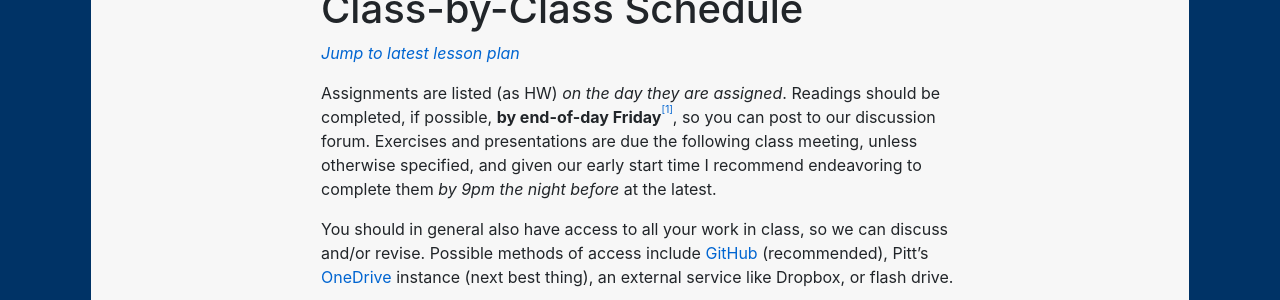
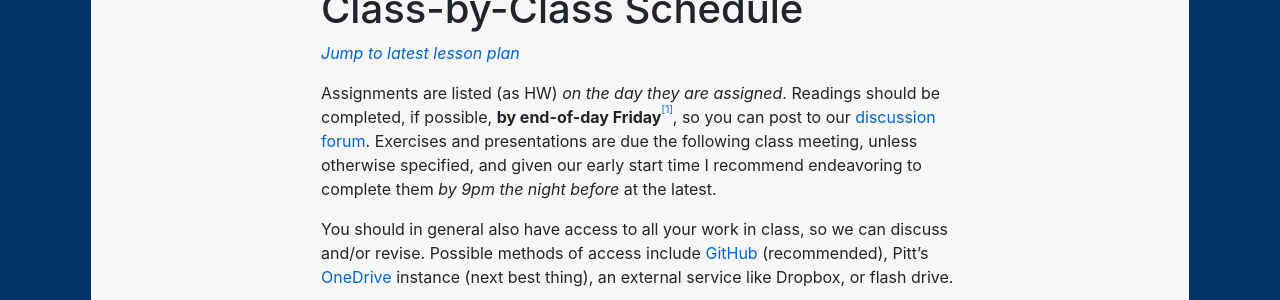
Before and after one commit to benmiller314/dsam2023fall, a Jekyll site: the page built from schedule.md, in a window 1280 px wide and 900 px high. Shown: the part 294-594 px from the top of the window. Built offline with Jekyll 4.4.1, drawn with Linux system fonts in a browser that asks for light colours; our own code applies the rules of GitHub Pages for plain Markdown files; some of the changed lines change nothing that is shown.

Commit message:
add link to discussion forum
as part of general reading response paragraph on top of schedule page

```diff
--- a/schedule.md
+++ b/schedule.md
@@ -9,7 +9,7 @@ banneralt: "banner: phases of the moon"
 
 *[Jump to latest lesson plan](#current)*
 
-Assignments are listed (as HW) *on the day they are assigned*. Readings should be completed, if possible, <strong>by end-of-day Friday</strong><a href="#ftn1" class="ftnref" id="ftnref1" title="This early deadline is not my way of being mean; it's just that sometimes things will take longer than you expect, and I'd really like for you to be able to sleep, and for me to be able to look over your work in the morning before class. Those latter two things are the real priorities that the 'night before' policy is meant to achieve."><sup>[1]</sup></a>, so you can post to our discussion forum. Exercises and presentations are due the following class meeting, unless otherwise specified, and given our early start time I recommend endeavoring to complete them *by 9pm the night before* at the latest.
+Assignments are listed (as HW) *on the day they are assigned*. Readings should be completed, if possible, <strong>by end-of-day Friday</strong><a href="#ftn1" class="ftnref" id="ftnref1" title="This early deadline is not my way of being mean; it's just that sometimes things will take longer than you expect, and I'd really like for you to be able to sleep, and for me to be able to look over your work in the morning before class. Those latter two things are the real priorities that the 'night before' policy is meant to achieve."><sup>[1]</sup></a>, so you can post to our <a href="{{site.github_url}}/discussions}}">discussion forum</a>. Exercises and presentations are due the following class meeting, unless otherwise specified, and given our early start time I recommend endeavoring to complete them *by 9pm the night before* at the latest.
 
 You should in general also have access to all your work in class, so we can discuss and/or revise. Possible methods of access include [GitHub](https://github.com) (recommended), Pitt's [OneDrive](https://www.technology.pitt.edu/services/cloud-collaboration-box-and-onedrive) instance (next best thing), an external service like Dropbox, or flash drive.
 
```
Also changed, not shown: 1 other file.
